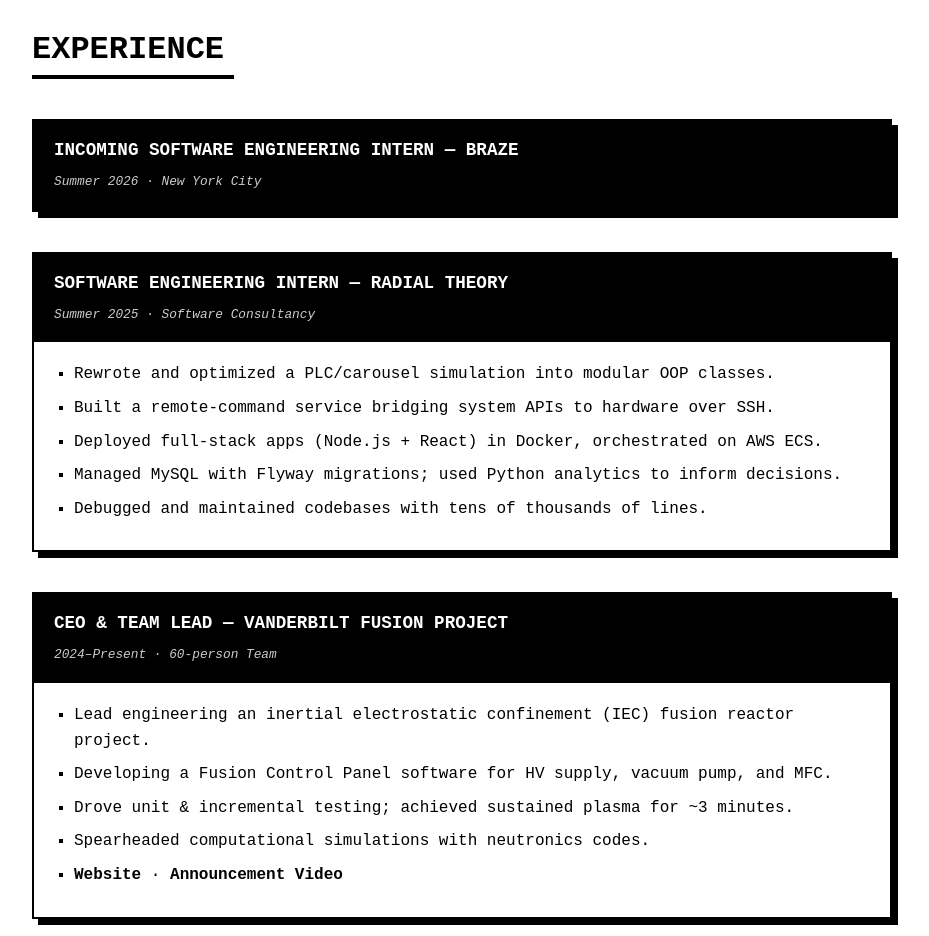
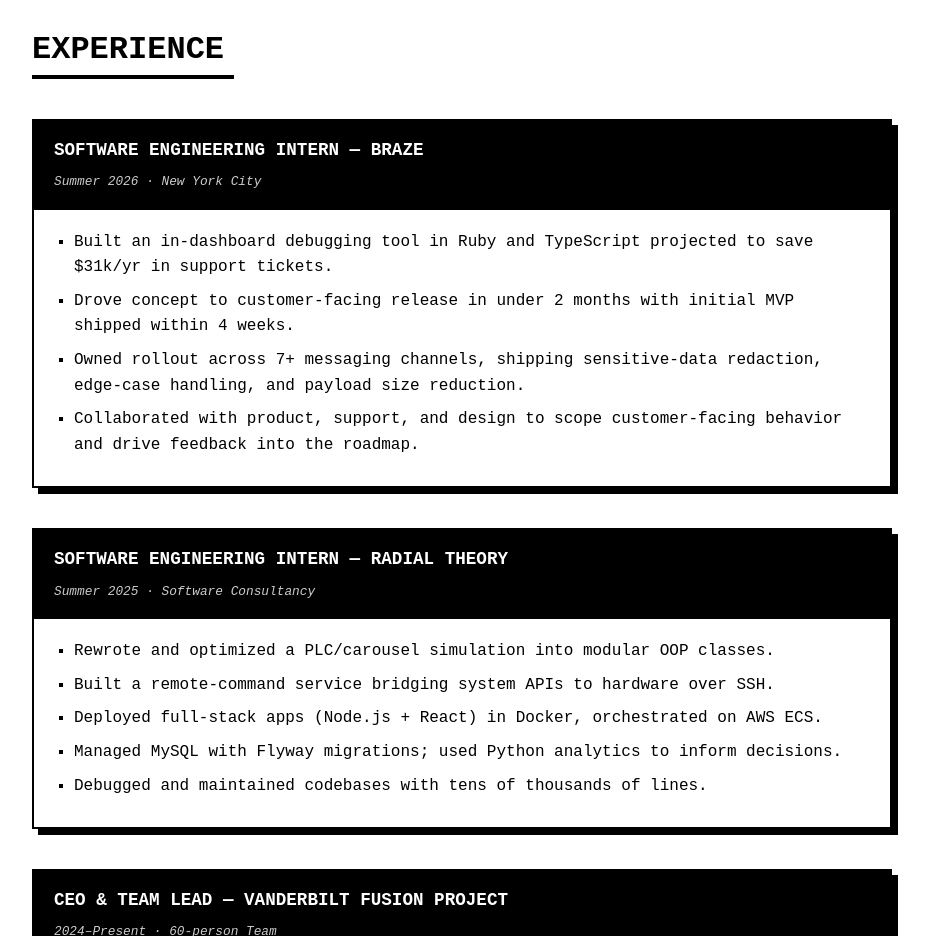
Before and after one commit to masonanton/personal_website, a website with bundled scripts: page index.html in a window 1280 px wide. Shown: the part 840-1776 px from the top of the page, without its empty margins (178-1107 px from the left). Built offline with nearby package versions, Linux system fonts and the light colour scheme; animation ran at ten frames a second.

Commit message:
update braze experience

```diff
--- a/index.html
+++ b/index.html
@@ -60,8 +60,16 @@
 
         <div class="xp-block">
           <div class="xp-header">
-            <h3>INCOMING SOFTWARE ENGINEERING INTERN — BRAZE</h3>
+            <h3>SOFTWARE ENGINEERING INTERN — BRAZE</h3>
             <span class="meta">Summer 2026 · New York City</span>
+          </div>
+          <div class="xp-body">
+            <ul>
+              <li>Built an in-dashboard debugging tool in Ruby and TypeScript projected to save $31k/yr in support tickets.</li>
+              <li>Drove concept to customer-facing release in under 2 months with initial MVP shipped within 4 weeks.</li>
+              <li>Owned rollout across 7+ messaging channels, shipping sensitive-data redaction, edge-case handling, and payload size reduction.</li>
+              <li>Collaborated with product, support, and design to scope customer-facing behavior and drive feedback into the roadmap.</li>
+            </ul>
           </div>
         </div>
 
```
